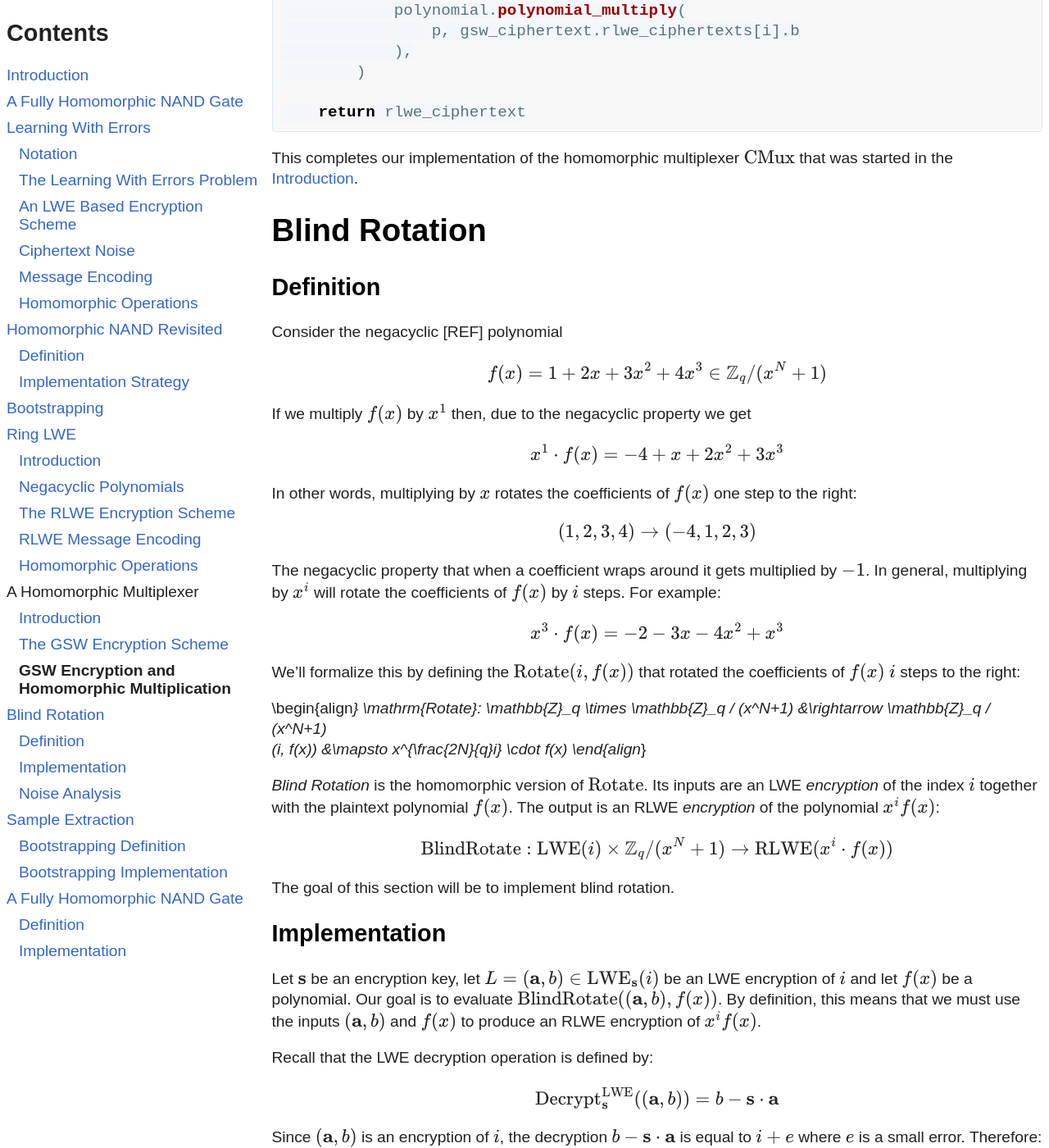
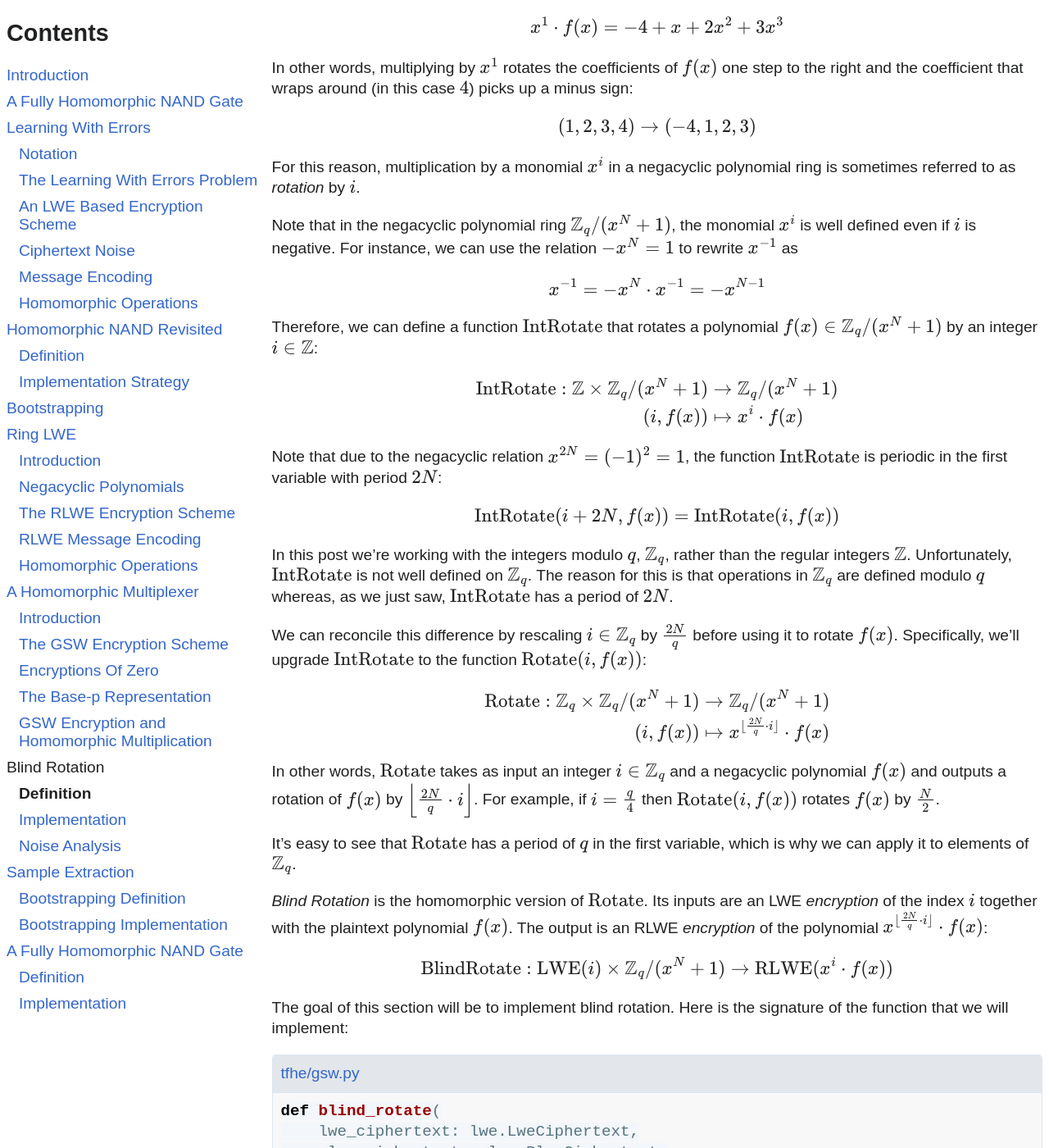
Before and after one commit to lowdanie/lowdanie.github.io, a Jekyll site: the page built from _posts/2024-01-03-fully-homomorphic-encryption.md, in a window 1280 px wide and 1400 px high, scrolled down 50903 px. Shown: the whole window at 82% size. Built offline with Jekyll 4.4.1, drawn with Linux system fonts in a browser that asks for light colours; formulas are drawn with MathJax 3; some of the changed text lies outside the part shown.

Commit message:
tfhe:blind rotation

````diff
--- a/_posts/2024-01-03-fully-homomorphic-encryption.md
+++ b/_posts/2024-01-03-fully-homomorphic-encryption.md
@@ -1572,7 +1572,7 @@
 assert np.all(decoded.coeff == p.coeff)
 ```
 
-## Homomorphic Operations
+## Homomorphic Operations {#rlwe-homomorphic-operations}
 
 In this section we'll develop the RLWE analogs of the
 [LWE Homomorphic Operations](#homomorphic-operations).
@@ -1911,7 +1911,7 @@
 
 </div>
 
-### Encryptions Of Zero
+## Encryptions Of Zero
 
 An _encryption of zero_ is an RLWE encryption of the zero polynomial. The
 
@@ -1937,19 +1937,12 @@
 Let $Z_1,\ Z_2 \in \mathrm{RLWE}(0)$ be encryptions of zero let $Z$ to be the
 $2\times 2$ matrix whose $i$-th row is $Z_i$:
 
-<div>
-$$
-Z = \left( \begin{matrix} Z_1 \\ \hline Z_2 \end{matrix} \right)
-$$
-</div>
+\\[ Z = \left( \begin{matrix} Z_1 \\\\ \hline Z_2 \end{matrix} \right) \\]
 
 Also, let $I_{2\times 2}$ denote the $2 \times 2$ identity matrix:
 
-<div>
-$$
-I_{2 \times 2} = \left( \begin{matrix} 1 & 0 \\ 0 & 1 \end{matrix} \right)
-$$
-</div>
+\\[ I_{2 \times 2} = \left( \begin{matrix} 1 & 0 \\\\ 0 & 1 \end{matrix} \right)
+\\]
 
 We claim that
 
@@ -2073,7 +2065,7 @@
 Then we'll see how to incorporate it into homomorphic multiplication so as to
 obtain a better bound on the noise.
 
-### The Base $p$ Representation
+## The Base-p Representation
 
 Recall that in this post, $q=2^{32}$ and $\mathbb{Z}_q$ is represented by the
 signed 32-bit integers $[-2^{31}, 2^{31})$. In this section we'll similarly set
@@ -2203,21 +2195,21 @@
 $f(x) \in \mathbb{Z}\_q / (x^N+1)$ to be a sequence of polynomials
 $f_0,\dots,f_{k-1}\in\mathbb{Z}\_p/(x^N+1)$ such that:
 
-<div>
-\begin{equation}\label{eq:polynomial-base-p}
-f(x) = f_0(x) + p\cdot f_1(x) + \dots + p^{k-1} \cdot f_{k-1}(x)
+$$
+\begin{equation}\label{eq:polynomial-base-p} f(x) = f_0(x) + p\cdot f_1(x) +
+\dots + p^{k-1} \cdot f_{k-1}(x)
 \end{equation}
-</div>
+$$
 
 and we'll extend the function $\mathrm{Base}_p$ defined above from scalars to
 include polynomials:
 
-<div>
-\begin{align*}
-\mathrm{Base}_p: \mathbb{Z}_q/(x^N+1) &\rightarrow \left(\mathbb{Z}_p/(x^N+1)\right)^k \\
-f(x) &\mapsto (f_0(x),\dots,f_{k-1}(x))
+$$
+\begin{align*} \mathrm{Base}_p: \mathbb{Z}\_q/(x^N+1) &\rightarrow
+\left(\mathbb{Z}\_p/(x^N+1)\right)^k \\ f(x) &\mapsto
+(f_0(x),\dots,f_{k-1}(x))
 \end{align*}
-</div>
+$$
 
 The base-$p$ representation of a polynomial can be computed from the base-$p$
 representations of the coefficients:
@@ -2270,20 +2262,21 @@
 ciphertext $R=(a(x), b(x))$. For that purpose we'll define the $2k\times 2$
 matrix $B_p$:
 
-<div>
+$$
 \begin{equation}\label{eq:define-bp}
-B_p := \left(\begin{matrix}\mathbf{v}^T_p & \mathbf{0}_k \\ \mathbf{0}_k & \mathbf{v}^T_p \end{matrix}\right)
+B_p := \left(\begin{matrix}\mathbf{v}^T_p &
+\mathbf{0}_k \\ \mathbf{0}_k & \mathbf{v}^T_p \end{matrix}\right)
 \end{equation}
-</div>
+$$
 
 where $\mathbf{0}_p$ denotes a column vector of $k$ zeros. It's easy to see
 that:
 
-<div>
+$$
 \begin{equation}\label{eq:base-p-factor}
-R = (\mathrm{Base}\_p(a(x)), \mathrm{Base}\_p(b(x))) \cdot B\_p
+R = (\mathrm{Base}\_p(a(x)), \mathrm{Base}\_p(b(x))) \cdot B_p
 \end{equation}
-</div>
+$$
 
 Note that similarly to the trivial factorization $R = \frac{1}{p}R \cdot p$, the
 coefficients on the left hand side of the base-$p$ factorization are small.
@@ -2430,52 +2423,117 @@
 
 ## Definition {#definition-blind-rotation}
 
-Consider the negacyclic [REF] polynomial
-
-\\[ f(x) = 1 + 2x + 3x^2 + 4x^3 \in \mathbb{Z}_q / (x^N+1) \\]
-
-If we multiply $f(x)$ by $x^1$ then, due to the negacyclic property we get
-
-\\[ x^1 \cdot f(x) = -4 + x + 2x^2 + 3x^3 \\]
-
-In other words, multiplying by $x$ rotates the coefficients of $f(x)$ one step
-to the right:
+Consider the polynomial
+
+\\[ f(x) = 1 + 2x + 3x^2 + 4x^3 \in \mathbb{Z}_q / (x^3+1) \\]
+
+in the [negacyclic](#negacyclic-polynomials) polynomial ring of degree $N=3$. If
+we multiply $f(x)$ by $x^1$ then, due to the negacyclic property we get
+
+$$
+x^1 \cdot f(x) = -4 + x + 2x^2 + 3x^3
+$$
+
+In other words, multiplying by $x^1$ rotates the coefficients of $f(x)$ one step
+to the right and the coefficient that wraps around (in this case $4$) picks up a
+minus sign:
 
 \\[ (1, 2, 3, 4) \rightarrow (-4, 1, 2, 3) \\]
 
-The negacyclic property that when a coefficient wraps around it gets multiplied
-by $-1$. In general, multiplying by $x^i$ will rotate the coefficients of $f(x)$
-by $i$ steps. For example:
-
-\\[ x^3 \cdot f(x) = -2 - 3x - 4x^2 + x^3 \\]
-
-We'll formalize this by defining the $\mathrm{Rotate}(i, f(x))$ that rotated the
-coefficients of $f(x)$ $i$ steps to the right:
-
-<div>
+For this reason, multiplication by a monomial $x^i$ in a negacyclic polynomial
+ring is sometimes referred to as _rotation_ by $i$.
+
+Note that in the negacyclic polynomial ring $\mathbb{Z}_q / (x^N+1)$, the
+monomial $x^i$ is well defined even if $i$ is negative. For instance, we can use
+the relation $-x^N = 1$ to rewrite $x^{-1}$ as
+
+$$
+x^{-1} = -x^N \cdot x^{-1} = -x^{N-1}
+$$
+
+Therefore, we can define a function $\mathrm{IntRotate}$ that rotates a
+polynomial $f(x)\in\mathbb{Z}_q / (x^N+1)$ by an integer $i\in\mathbb{Z}$:
+
+$$
+\begin{align*}
+    \mathrm{IntRotate}: \mathbb{Z} \times \mathbb{Z}_q / (x^N+1)  &\rightarrow \mathbb{Z}_q / (x^N+1) \\
+    (i, f(x)) &\mapsto x^i \cdot f(x)
+\end{align*}
+$$
+
+Note that due to the negacyclic relation $x^{2N} = (-1)^2 = 1$, the function
+$\mathrm{IntRotate}$ is periodic in the first variable with period $2N$:
+
+$$
+\mathrm{IntRotate}(i + 2N, f(x)) = \mathrm{IntRotate}(i, f(x))
+$$
+
+In this post we're working with the integers modulo $q$, $\mathbb{Z}\_q$, rather
+than the regular integers $\mathbb{Z}$. Unfortunately, $\mathrm{IntRotate}$ is
+not well defined on $\mathbb{Z}_q$. The reason for this is that operations in
+$\mathbb{Z}_q$ are defined modulo $q$ whereas, as we just saw,
+$\mathrm{IntRotate}$ has a period of $2N$.
+
+We can reconcile this difference by rescaling $i\in\mathbb{Z}_q$ by
+$\frac{2N}{q}$ before using it to rotate $f(x)$. Specifically, we'll upgrade
+$\mathrm{IntRotate}$ to the function $\mathrm{Rotate}(i, f(x))$:
+
+$$
 \begin{align*}
     \mathrm{Rotate}: \mathbb{Z}_q \times \mathbb{Z}_q / (x^N+1)  &\rightarrow \mathbb{Z}_q / (x^N+1) \\
-    (i, f(x)) &\mapsto x^{\frac{2N}{q}i} \cdot f(x)
+    (i, f(x)) &\mapsto x^{\lfloor \frac{2N}{q} \cdot i \rfloor} \cdot f(x)
 \end{align*}
-</div>
+$$
+
+In other words, $\mathrm{Rotate}$ takes as input an integer $i \in \mathbb{Z}_q$
+and a negacyclic polynomial $f(x)$ and outputs a rotation of $f(x)$ by
+$\left\lfloor \frac{2N}{q} \cdot i \right\rfloor$. For example, if
+$i=\frac{q}{4}$ then $\mathrm{Rotate}(i, f(x))$ rotates $f(x)$ by $\frac{N}{2}$.
+
+It's easy to see that $\mathrm{Rotate}$ has a period of $q$ in the first
+variable, which is why we can apply it to elements of $\mathbb{Z}_q$.
 
 _Blind Rotation_ is the homomorphic version of $\mathrm{Rotate}$. Its inputs are
 an LWE _encryption_ of the index $i$ together with the plaintext polynomial
-$f(x)$. The output is an RLWE _encryption_ of the polynomial $x^i f(x)$:
-
-\\[ \mathrm{BlindRotate}: \mathrm{LWE}(i) \times \mathbb{Z}_q / (x^N+1)
-\rightarrow \mathrm{RLWE}(x^i \cdot f(x)) \\]
-
-The goal of this section will be to implement blind rotation.
+$f(x)$. The output is an RLWE _encryption_ of the polynomial
+$x^{\lfloor \frac{2N}{q} \cdot i \rfloor} \cdot f(x)$:
+
+$$
+\mathrm{BlindRotate}: \mathrm{LWE}(i) \times \mathbb{Z}_q / (x^N+1)
+\rightarrow \mathrm{RLWE}(x^i \cdot f(x))
+$$
+
+The goal of this section will be to implement blind rotation. Here is the
+signature of the function that we will implement:
+
+<div class="codeblock-with-filename">
+[tfhe/gsw.py](https://github.com/lowdanie/tfhe/blob/main/tfhe/gsw.py)
+
+```python
+def blind_rotate(
+    lwe_ciphertext: lwe.LweCiphertext,
+    rlwe_ciphertext: rlwe.RlweCiphertext,
+    bootstrap_key: BootstrapKey,
+) -> rlwe.RlweCiphertext:
+    """Homomorphically evaluate the function: Rotate(i, f(x)) = x^((2N/q)*i)) * f(x).
+
+    Suppose lwe_ciphertext is an encryption of i and rlwe_ciphertext is an
+    encryption of f(x). Then the output will be an encryption of
+    x^((2N/q)*i) * f(x).
+    """
+    pass
+```
+
+</div>
 
 ## Implementation
 
-Let $\mathbf{s}$ be an encryption key, let
+Let $\mathbf{s}$ be an LWE encryption key, let
 $L = (\mathbf{a}, b) \in \mathrm{LWE}_{\mathbf{s}}(i)$ be an LWE encryption of
 $i$ and let $f(x)$ be a polynomial. Our goal is to evaluate
 $\mathrm{BlindRotate}((\mathbf{a}, b), f(x))$. By definition, this means that we
 must use the inputs $(\mathbf{a}, b)$ and $f(x)$ to produce an RLWE encryption
-of $x^i f(x)$.
+of $x^i \cdot f(x)$.
 
 Recall that the LWE decryption operation is defined by:
 
@@ -2487,71 +2545,96 @@
 \mathbf{s} \cdot \mathbf{a}$ is equal to $i + e$ where $e$ is a small error.
 Therefore:
 
-\\[ x^{i + e}f(x) = x^{b - \mathbf{s} \cdot \mathbf{a}} = x^b \cdot
-\prod_{i=1}^N x^{s_i a_i} \cdot f(x) \\]
+$$
+\begin{equation}\label{eq:xi-times-f}
+x^{i + e}\cdot f(x) = x^{b - \mathbf{s} \cdot \mathbf{a}} = x^b \cdot
+\prod_{i=1}^N x^{-s_i a_i} \cdot f(x)
+\end{equation}
+$$
 
 Since each $s_i$ is either $0$ or $1$, $x^{s_i a_i}$ is equal to $1$ or
 $x^{a_i}$. Therefore, we can evaluate $x^{i+e}$ by iteratively applying a
-multiplexer where $s_i$ is the selector bit. More concretely, we'll start with
+multiplexer with $s_i$ is the selector bit. More concretely, we'll start with
 $g_0(x) := x^b \cdot f(x)$ and inductively define:
 
-\\[ g_i(x) := \mathrm{Mux}(s_i, g_{i-1}(x), x^{a_i}\cdot g_{i-1}(x)) \\]
+$$
+\begin{equation}\label{eq:ind-rotation}
+g_i(x) := \mathrm{Mux}(s_i, g_{i-1}(x), x^{a_i}\cdot g_{i-1}(x))
+\end{equation}
+$$
 
 for $i = 1,\dots,N$. From the definition of $\mathrm{Mux}$ it follows that:
 
-<div>
 $$
 g_i(x) =
 \begin{cases} g_{i-1}(x) & \mathrm{if}\ s_i = 0 \\
               x^{a_i} \cdot g_{i-1}(x) & \mathrm{if}\ s_i = 1
 \end{cases}
 $$
-</div>
 
 Therefore, it is easy to prove by induction that:
 
-\\[ g_N(x) = \prod_{i=1}^N x^{s_i a_i} \cdot x^b \cdot f(x) \\]
-
-By equation EQ it follows that:
-
-\\[ g_N(x) = x^{i + e}\cdot f(x) \\]
-
-Our strategy for producing an RLWE encryption of $x^i \cdot f(x)$ will be to
-iteratively produce RLWE encryptions of $g_i(x)$ for $i=1,\dots,N$ by modifying
-our inductive equation EQ.
-
-The first modification will be to replace $s_i$ with a GSW encryption of $s_i$
-that we will denote by $t_i$:
-
-\\[ t_i := \mathrm{Enc}_{\mathbf{s}}^{\mathrm{GSW}}(s_i) \\]
+$$
+g_N(x) = x^b \cdot \prod_{i=1}^N x^{s_i a_i} \cdot f(x)
+$$
+
+By equation \ref{eq:xi-times-f} it follows that:
+
+$$
+g_N(x) = x^{i + e}\cdot f(x)
+$$
+
+Our strategy for producing an RLWE encryption of $x^i \cdot f(x)$ is to
+iteratively produce RLWE encryptions of $g_i(x)$ for $i=1,\dots,N$ by replacing
+the operations in our inductive equation \ref{eq:ind-rotation} with their
+homomorphic counterparts.
+
+The first modification is to replace $s_i$ with a GSW encryption of $s_i$ that
+we will denote by $t_i$:
+
+$$
+t_i := \mathrm{Enc}_{\mathbf{s}}^{\mathrm{GSW}}(s_i)
+$$
 
 The second modification is to replace the multiplexer $\mathrm{Mux}$ with the
-homomorphic multiplexer $\mathrm{CMux}$ from section REF. Finally, we'll replace
+homomorphic multiplexer $\mathrm{CMux}$ that we implemented in
+[A Homomorphic Multiplexer](#a-homomorphic-multiplexer). Finally, we'll replace
 the product $x^{a_i} \cdot g_{i-1}(x)$ with the homomorphic product
-$\mathrm{CMul}$. Putting these together, our new inductive equation is:
-
-\\[ R_i := \mathrm{CMux}(t_i, R_{i-1}(x), \mathrm{CMul}(x^{a_i}, R_{i-1})) \\]
+$\mathrm{PMul}$ from section
+[Homomorphic Operations](#rlwe-homomorphic-operations). Putting this all
+together, our new inductive equation is:
+
+$$
+\begin{equation}\label{eq:ind-blind-rotation}
+R_i := \mathrm{CMux}(t_i, R_{i-1}(x), \mathrm{CMul}(x^{a_i}, R_{i-1}))
+\end{equation}
+$$
 
 for $i=1,\dots,N$ where the initial value $R_0$ is defined to be an RLWE
 encryption of $g_0(x)$:
 
-\\[ R_0 := \mathrm{Enc}^{\mathrm{RLWE}}_{\mathbf{s}}(g_0) \\]
+$$
+\begin{equation}\label{eq:ind-blind-rotation-base}
+ R_0 := \mathrm{Enc}^{\mathrm{RLWE}}_{\mathbf{s}}(g_0(x))
+ \end{equation}
+$$
 
 We'll now prove by induction that $R_i$ is an RLWE encryption of of $g_i(x)$.
 The $i=0$ is simply the definition of $R_0$.
 
-Suppose that $R_{i-1}$ is an RLWE encryption of $g_{i-1}(x)$. By REF, the
-homomorphic product $\mathrm{CMul}(x^{a_i}, R_{i-1})$ is an RLWE encryption of
-$x^{a_i}g_{i-1}(x)$. Therefore, since $t_i$ is a GSW encryption of $s_i$, by REF
-it follows that:
+Suppose that $R_{i-1}$ is an RLWE encryption of $g_{i-1}(x)$. By definition, the
+homomorphic product $\mathrm{PMul}(x^{a_i}, R_{i-1})$ is an RLWE encryption of
+$x^{a_i}g_{i-1}(x)$. Therefore, since $t_i$ is a GSW encryption of $s_i$, by the
+definition of the homomorphic multiplexer it follows that
 $\mathrm{CMux}(t_i, R_{i-1}(x), \mathrm{CMul}(x^{a_i}, R_{i-1}))$ is an RLWE
-encryption of $\mathrm{Mux}(s_i, g_{i-1}(x), x^{a_i}g_{i-1}(x))$. But this by
-definition (EQ) is equal to $g_i(x)$ which is what we had to prove.
+encryption of $\mathrm{Mux}(s_i, g_{i-1}(x), x^{a_i}g_{i-1}(x))$. But by
+equation \ref{eq:ind-rotation} this is equal to $g_i(x)$ which is what we had to
+prove.
 
 In particular, from the $i=N$ case it follows that $R_N$ is an RLWE encryption
 of $g_N(x) = x^{i+e} \cdot f(x)$. We can therefore implement
-$\mathrm{BlindRotate}$ by using equations EQ and EQ to iteratively compute $R_N$
-and setting:
+$\mathrm{BlindRotate}$ by using equations \ref{eq:ind-blind-rotation} and
+\ref{eq:ind-blind-rotation-base} to iteratively compute $R_N$ and set:
 
 \\[ \mathrm{BlindRotate}(L, f(x)) = R_N \\]
 
@@ -2562,7 +2645,52 @@
 
 Here is a concrete implementation of our $\mathrm{BlindRotate}$ algorithm:
 
-CODE
+<div class="codeblock-with-filename">
+[tfhe/gsw.py](https://github.com/lowdanie/tfhe/blob/main/tfhe/gsw.py)
+
+```python
+def blind_rotate(
+    lwe_ciphertext: lwe.LweCiphertext,
+    rlwe_ciphertext: rlwe.RlweCiphertext,
+    bootstrap_key: BootstrapKey,
+) -> rlwe.RlweCiphertext:
+    """Homomorphically evaluate the function: Rotate(i, f(x)) = x^i * f(x).
+
+    Suppose lwe_ciphertext is an encryption of i and rlwe_ciphertext is an
+    encryption of a polynomial f(x). Then the output will be an encryption
+    of x^i * f(x).
+    """
+    N = rlwe_ciphertext.config.degree
+
+    # Scale the lwe_ciphertext by N / 2^31 so that the message is between -N and N
+    scaled_lwe_a = np.int32(np.rint(lwe_ciphertext.a * (N * 2 ** (-31))))
+    scaled_lwe_b = np.int32(np.rint(lwe_ciphertext.b * (N * 2 ** (-31))))
+
+    # Initialize the rotation by X^b
+    rotated_rlwe_ciphertext = rlwe.rlwe_plaintext_multiply(
+        rlwe.build_monomial_rlwe_plaintext(
+            1, scaled_lwe_b, rlwe_ciphertext.config
+        ),
+        rlwe_ciphertext,
+    )
+
+    # Rotate by X^-a_i if s_i = 1
+    for i, a_i in enumerate(scaled_lwe_a):
+        rotated_rlwe_ciphertext = gsw.cmux(
+            bootstrap_key.gsw_ciphertexts[i],
+            rotated_rlwe_ciphertext,
+            rlwe.rlwe_plaintext_multiply(
+                rlwe.build_monomial_rlwe_plaintext(
+                    1, -a_i, rlwe_ciphertext.config
+                ),
+                rotated_rlwe_ciphertext,
+            ),
+        )
+
+    return rotated_rlwe_ciphertext
+```
+
+</div>
 
 EXAMPLE
 
````
Also changed, not shown: other parts of _posts/2024-01-03-fully-homomorphic-encryption.md (+3 -4 lines).
